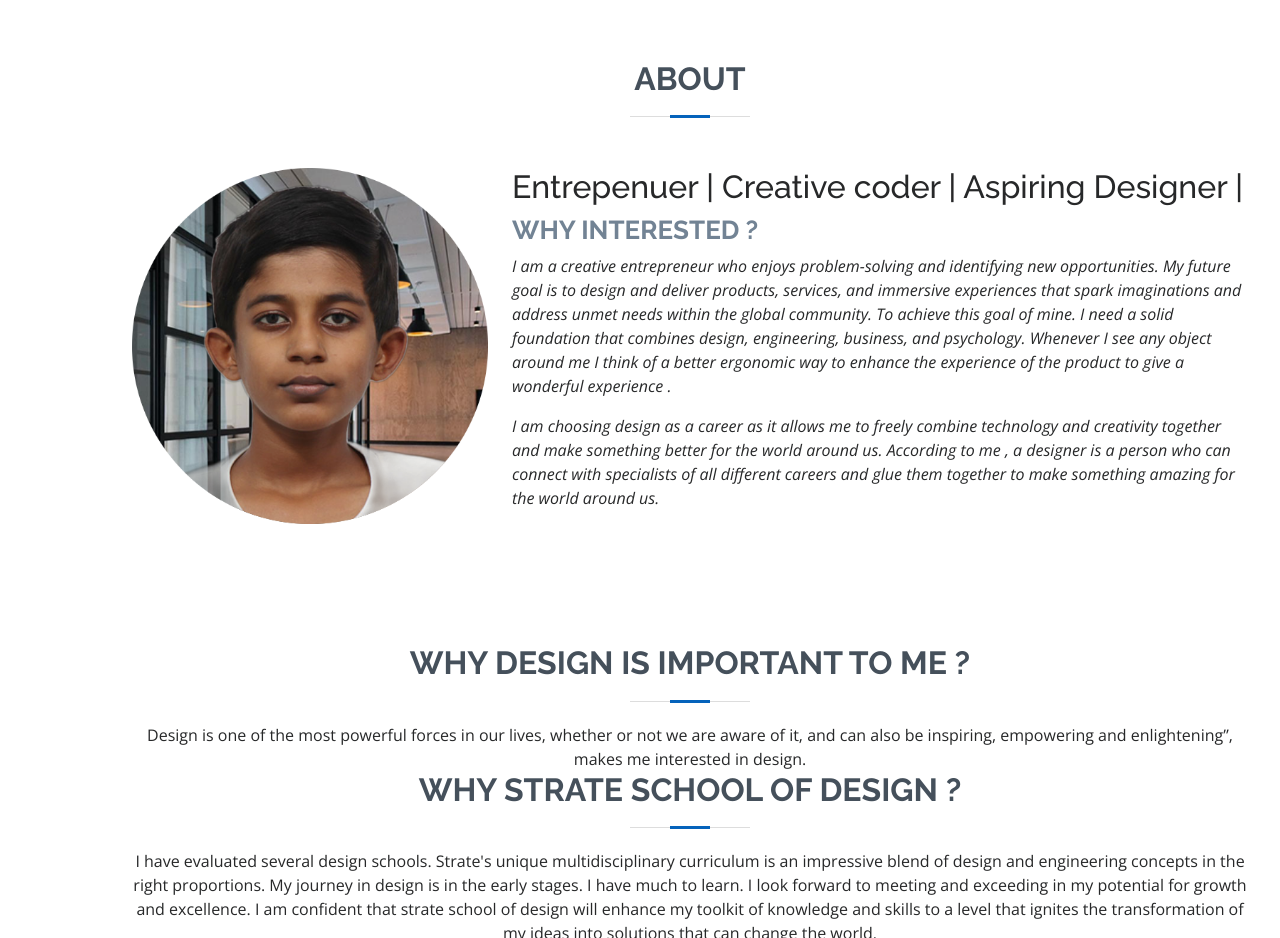
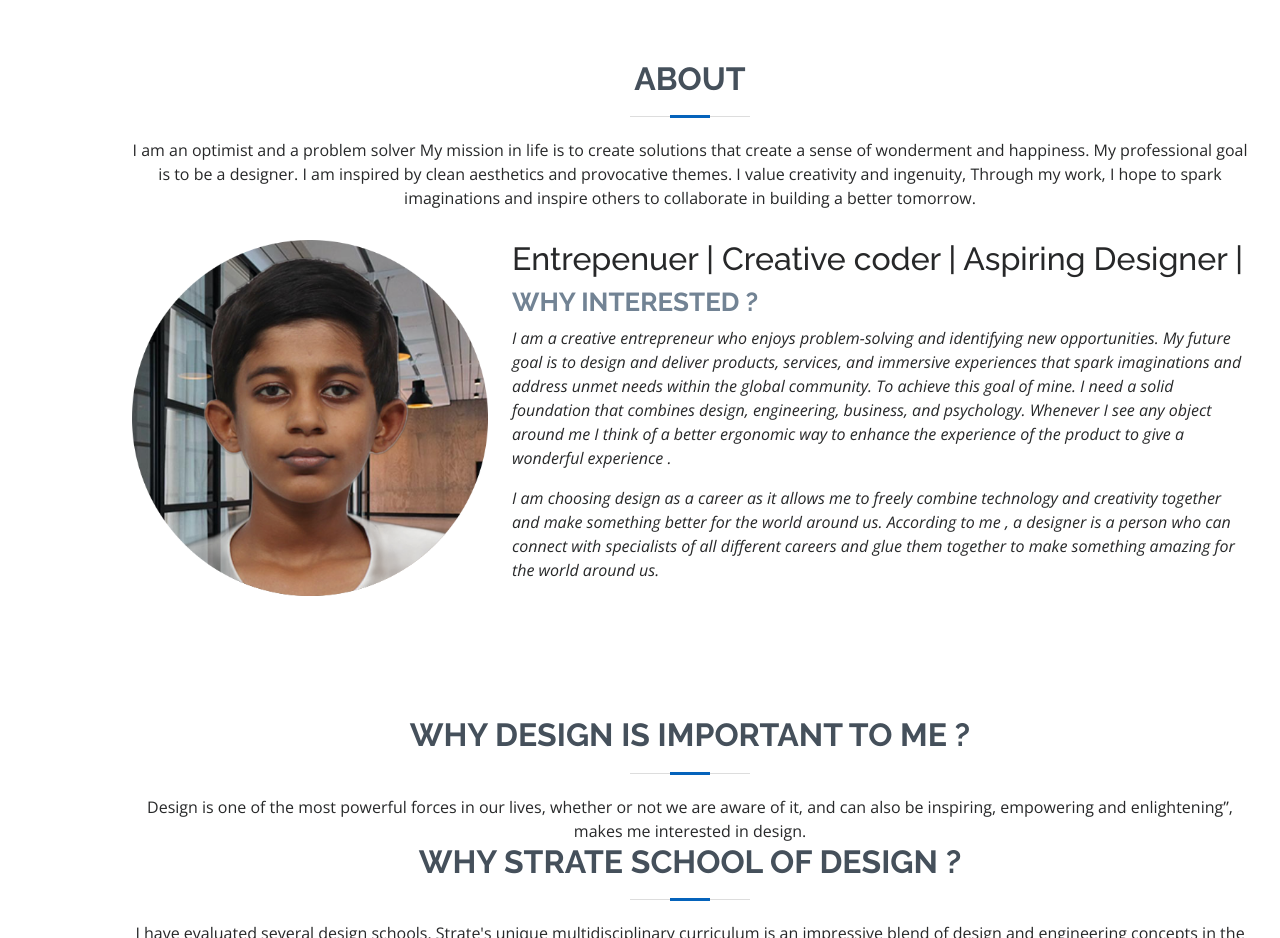
Before and after one commit to rushil0310design/rushil0310design.github.io, a plain HTML site: page index.html in a window 1280 px wide. Shown: the part 800-1738 px from the top of the page. Drawn offline with nearby package versions, Linux system fonts and the light colour scheme.

Commit message:
Add files via upload

```diff
--- a/index.html
+++ b/index.html
@@ -74,7 +74,7 @@
 
         <div class="section-title">
           <h2>About</h2>
-          <p></p>
+          <p>I am an optimist and a problem solver My mission in life is to create solutions that create a sense of wonderment and happiness. My professional goal is to be a designer. I am inspired by clean aesthetics and provocative themes. I value creativity and ingenuity, Through my work, I hope to spark imaginations and inspire others to collaborate in building a better tomorrow.</p>
         </div>
 
         <div class="row">
```
